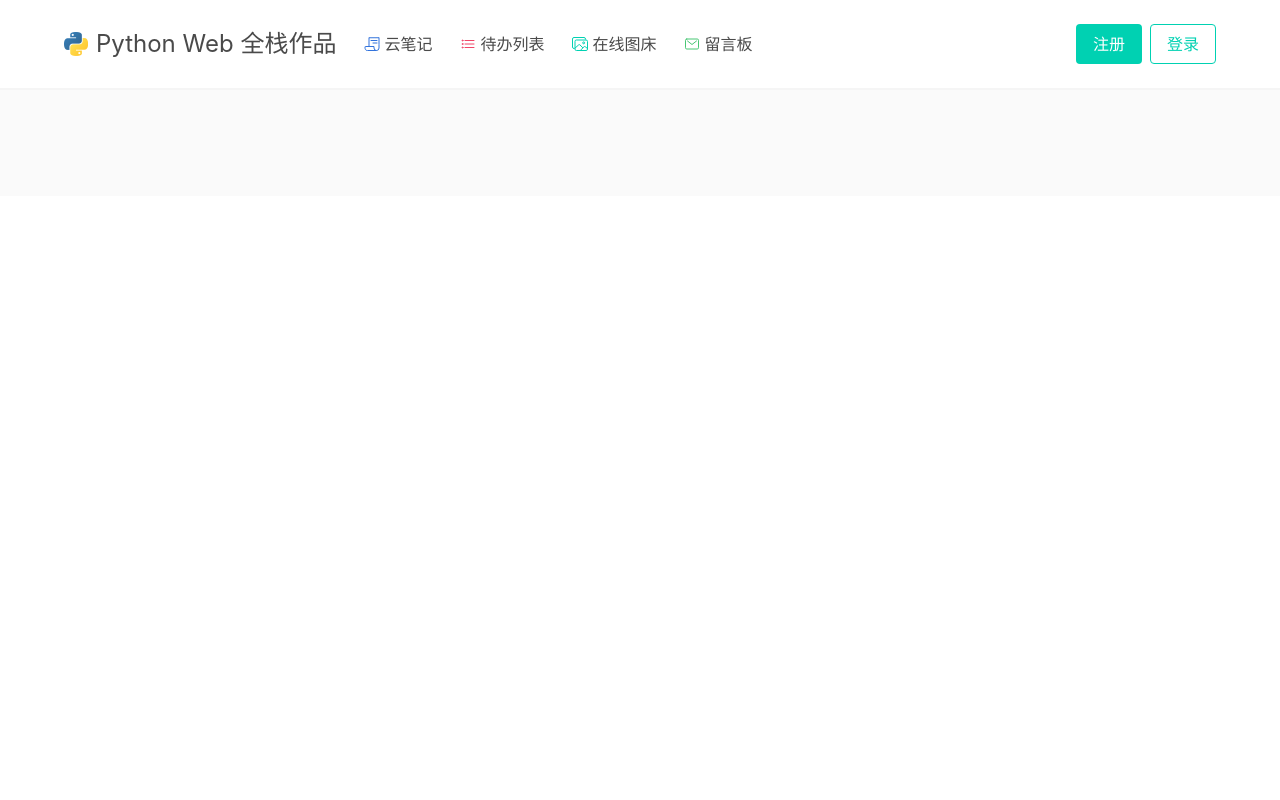
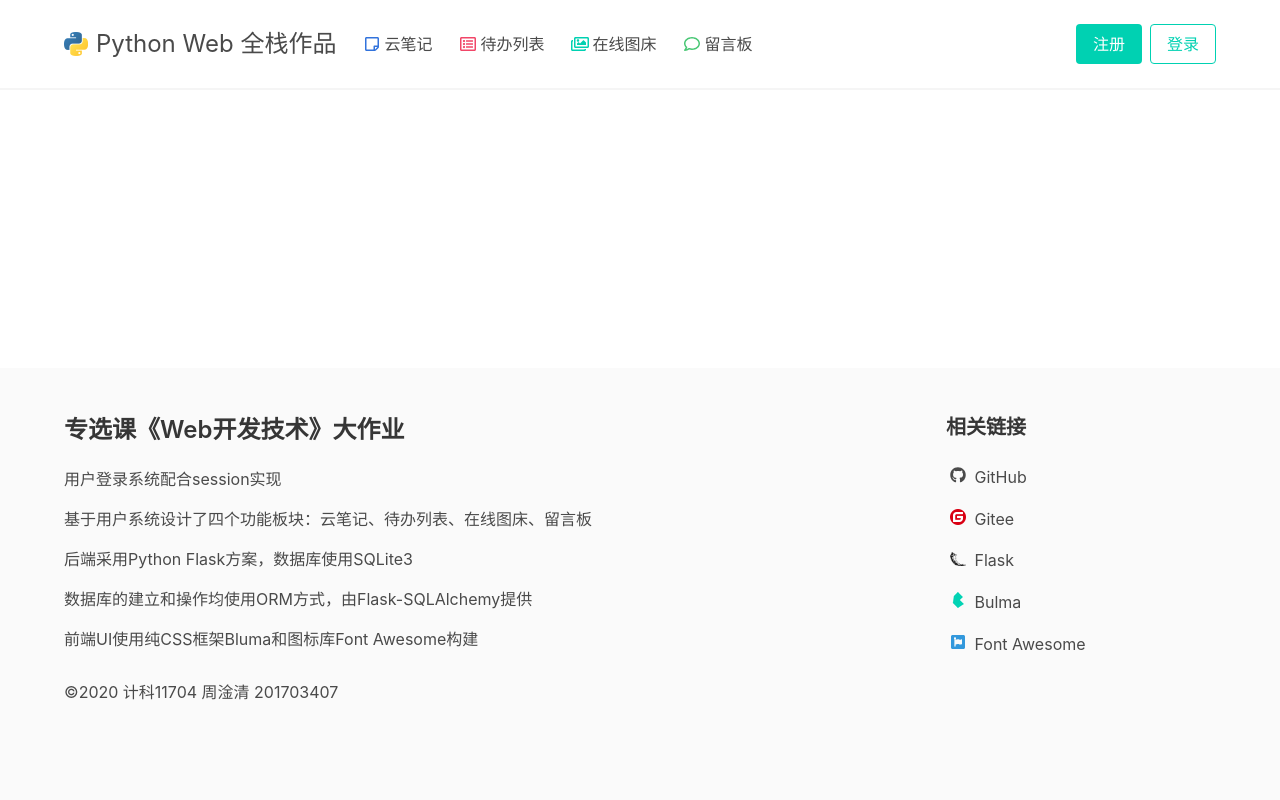
Before and after one commit to Mark-ThinkPad/web-homework, a Python web app: template templates/base.html in a window 1280 px wide. Run offline with Jinja, Linux system fonts and the light colour scheme; the template is opened without the code that fills it, so the values that code supplies are empty; some libraries are stand-ins or nearby versions.

Commit message:
new web front-end UI

```diff
--- a/static/css/base.css
+++ b/static/css/base.css
@@ -1,18 +1,8 @@
-/*body {*/
-/*  display: flex;*/
-/*  min-height: 100vh;*/
-/*  flex-direction: column;*/
-/*}*/
-/*main {*/
-/*  flex: 1 0 auto;*/
-/*}*/
-/*@media screen and (max-width: 768px) {*/
-/*    body {*/
-/*        min-height: calc(100vh - 52px);*/
-/*    }*/
-/*}*/
-/*@media screen and (min-width: 769px) {*/
-/*    body {*/
-/*        min-height: calc(100vh - 56px);*/
-/*    }*/
-/*}*/
+body {
+  display: flex;
+  min-height: 100vh;
+  flex-direction: column;
+}
+main {
+  flex: 1 0 auto;
+}
--- a/templates/base.html
+++ b/templates/base.html
@@ -5,6 +5,7 @@
   <meta name="viewport"
         content="width=device-width, user-scalable=no, initial-scale=1.0, maximum-scale=1.0, minimum-scale=1.0">
   <meta http-equiv="X-UA-Compatible" content="ie=edge">
+  <link rel="shortcut icon" href="/static/images/favicon.ico">
   <link rel="stylesheet" href="/static/css/bulma.min.css">
   <link rel="stylesheet" href="/static/css/base.css">
   <title>Python Web 全栈作品</title>
@@ -30,25 +31,25 @@
           <div class="navbar-start">
             <a class="navbar-item" href="/notes">
               <span class="icon has-text-link">
-                <ion-icon name="receipt-outline"></ion-icon>
+                <i class="far fa-sticky-note"></i>
               </span>
               <span>云笔记</span>
             </a>
             <a class="navbar-item">
               <span class="icon has-text-danger">
-                <ion-icon name="list-outline"></ion-icon>
+                <i class="far fa-list-alt"></i>
               </span>
               <span>待办列表</span>
             </a>
             <a class="navbar-item">
               <span class="icon has-text-primary">
-                <ion-icon name="images-outline"></ion-icon>
+                <i class="far fa-images"></i>
               </span>
               <span>在线图床</span>
             </a>
             <a class="navbar-item">
               <span class="icon has-text-success">
-                <ion-icon name="mail-outline"></ion-icon>
+                <i class="far fa-comment"></i>
               </span>
               <span>留言板</span>
             </a>
@@ -74,12 +75,72 @@
   <footer class="footer">
     <div class="container">
       <div class="content">
-
+        <div class="columns">
+          <div class="column is-9">
+            <h1 class="title is-4">专选课《Web开发技术》大作业</h1>
+            <p>用户登录系统配合session实现</p>
+            <p>基于用户系统设计了四个功能板块：云笔记、待办列表、在线图床、留言板</p>
+            <p>后端采用Python Flask方案，数据库使用SQLite3</p>
+            <p>数据库的建立和操作均使用ORM方式，由Flask-SQLAlchemy提供</p>
+            <p>前端UI使用纯CSS框架Bluma和图标库Font Awesome构建</p>
+          </div>
+          <div class="column is-3">
+            <h4 class="title">相关链接</h4>
+            <p>
+              <a class="has-text-grey-dark" href="https://github.com/Mark-ThinkPad/web-homework"
+                 target="_blank" rel="noopener norefferrer">
+                <span class="icon">
+                  <i class="fab fa-github"></i>
+                </span>
+                <span>GitHub</span>
+              </a>
+            </p>
+            <p>
+              <a class="has-text-grey-dark" href="https://gitee.com/Mark-ThinkPad/web-homework"
+                 target="_blank" rel="noopener norefferrer">
+                <span class="icon">
+                  <img src="/static/images/gitee-logo.ico" alt="gitee-logo" width="16" height="16">
+                </span>
+                <span>Gitee</span>
+              </a>
+            </p>
+            <p>
+              <a class="has-text-grey-dark" href="https://flask.palletsprojects.com/en/1.1.x/"
+                 target="_blank" rel="noopener norefferrer">
+                <span class="icon">
+                  <img src="/static/images/flask-icon.png" alt="flask-icon" width="16" height="16">
+                </span>
+                <span>Flask</span>
+              </a>
+            </p>
+            <p>
+              <a class="has-text-grey-dark" href="https://bulma.io/"
+                 target="_blank" rel="noopener norefferrer">
+                <span class="icon">
+                  <img src="/static/images/bulma-logo.png" alt="bulma-logo" >
+                </span>
+                <span>Bulma</span>
+              </a>
+            </p>
+            <p>
+              <a class="has-text-grey-dark" href="https://fontawesome.com/"
+                 target="_blank" rel="noopener norefferrer">
+                <span class="icon has-text-info">
+                  <i class="fab fa-font-awesome"></i>
+                </span>
+                <span>Font Awesome</span>
+              </a>
+            </p>
+          </div>
+        </div>
+        <div>
+          <span>&copy;2020 计科11704 周淦清 201703407</span>
+        </div>
       </div>
     </div>
   </footer>
 
-  <script type="module" src="https://cdn.jsdelivr.net/npm/ionicons@5.0.0/dist/ionicons/ionicons.esm.js"></script>
+  <script defer src="https://use.fontawesome.com/releases/v5.3.1/js/all.js"></script>
   <script src="/static/js/base.js"></script>
   {% block js %}
   {% endblock %}
```
Also changed, not shown: README.md, static/images/bulma-logo.png (added), static/images/favicon.ico (added), static/images/flask-icon.png (added), static/images/gitee-logo.ico (added).
